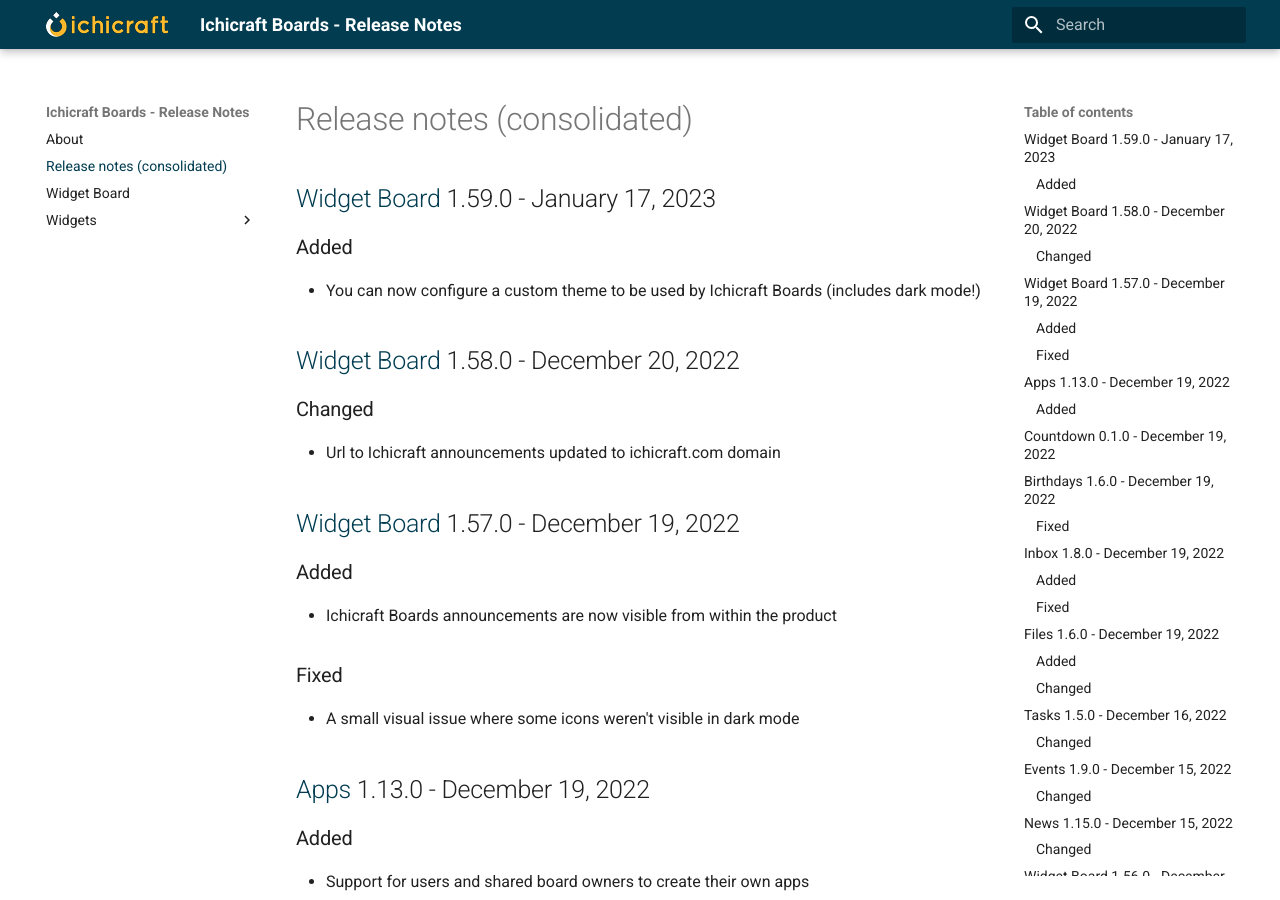
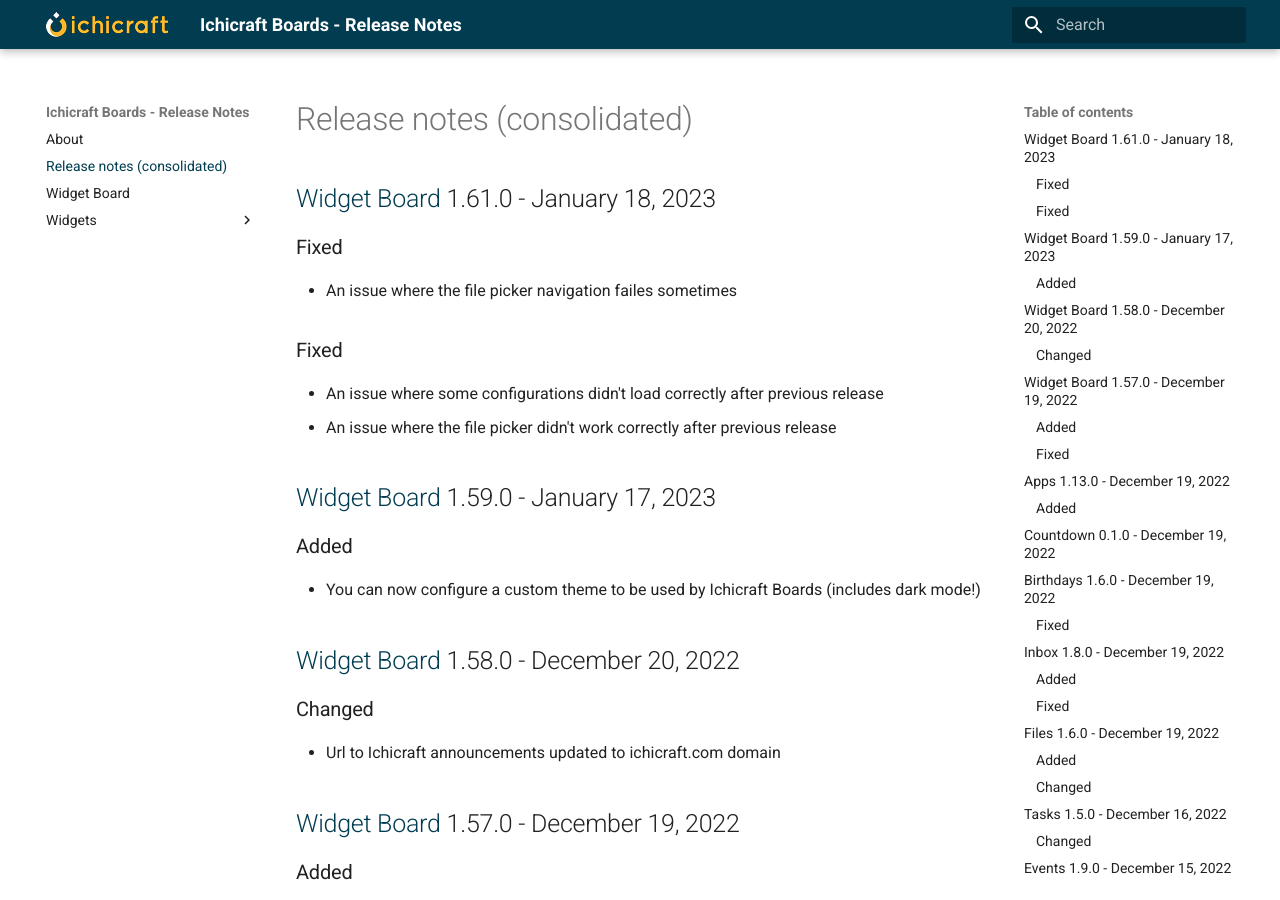
Before and after one commit to ichicraft/widgets-docs, an MkDocs documentation site: the page built from docs/Release-notes-(consolidated).md, in a window 1280 px wide and 900 px high. Built offline with MkDocs 1.6.1 and Material for MkDocs 9.7.7, drawn with Linux system fonts in a browser that asks for light colours.

Commit message:
Release notes updated by BuildService

```diff
--- a/docs/Release-notes-(consolidated).md
+++ b/docs/Release-notes-(consolidated).md
@@ -1,3 +1,12 @@
+## [Widget Board](./Widget Board.md) 1.61.0 - January 18, 2023
+
+### Fixed
+- An issue where the file picker navigation failes sometimes
+
+### Fixed
+- An issue where some configurations didn&#x27;t load correctly after previous release
+- An issue where the file picker didn&#x27;t work correctly after previous release
+
 ## [Widget Board](./Widget Board.md) 1.59.0 - January 17, 2023
 
 ### Added
```
Also changed, not shown: docs/Widget Board.md (+9 -0 lines).
